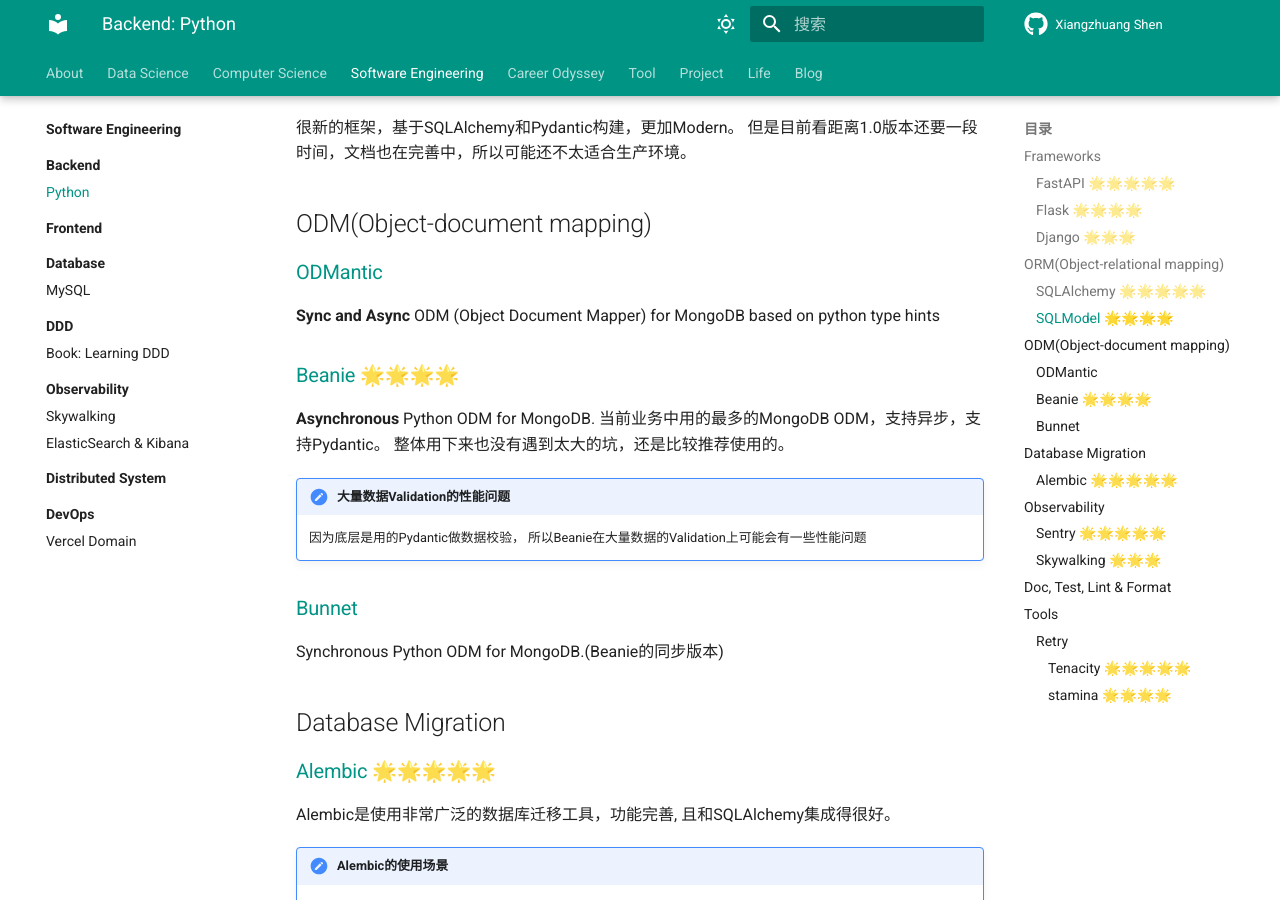
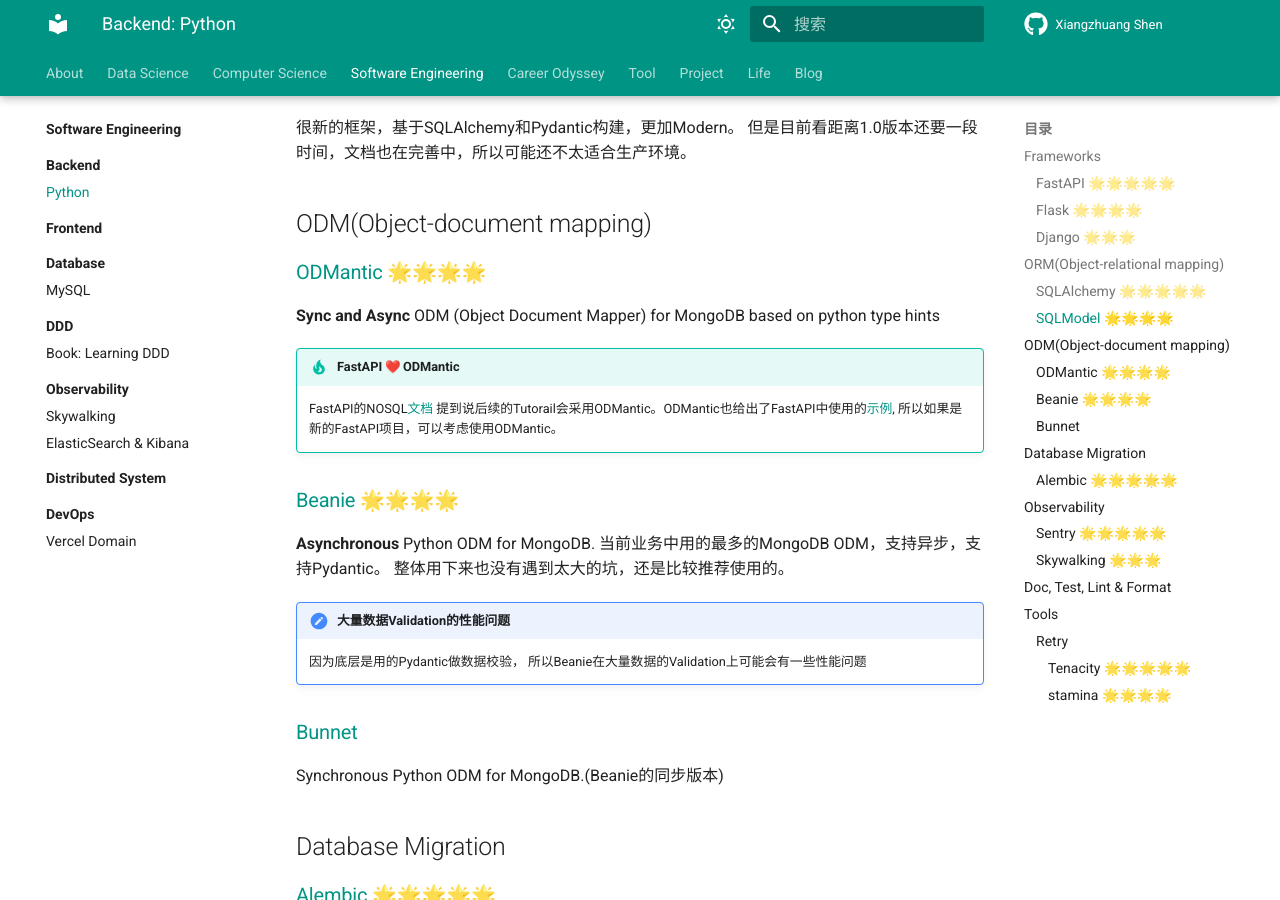
Before and after one commit to shenxiangzhuang/shenxiangzhuang.github.io, an MkDocs documentation site: the page built from docs/se/backend/python/index.md, in a window 1280 px wide and 900 px high, scrolled down 781 px. Built offline with MkDocs 1.6.1 and Material for MkDocs 9.7.7, drawn with Linux system fonts in a browser that asks for light colours; emoji names are drawn with the system emoji font; comment, search, counter and statistics services are not loaded.

Commit message:
add: odmantic&fastapi (#133)

```diff
--- a/docs/se/backend/python/index.md
+++ b/docs/se/backend/python/index.md
@@ -24,8 +24,15 @@
 
 ## ODM(Object-document mapping)
 
-### [ODMantic](https://github.com/art049/odmantic)
+### [ODMantic](https://github.com/art049/odmantic) 🌟🌟🌟🌟
 **Sync and Async** ODM (Object Document Mapper) for MongoDB based on python type hints
+
+!!! tip "FastAPI :heart: ODMantic"
+
+    FastAPI的NOSQL[文档](https://fastapi.tiangolo.com/how-to/nosql-databases-couchbase/)
+    提到说后续的Tutorail会采用ODMantic。ODMantic也给出了FastAPI中使用的[示例](https://art049.github.io/odmantic/usage_fastapi/),
+    所以如果是新的FastAPI项目，可以考虑使用ODMantic。
+
 
 ### [Beanie](https://github.com/roman-right/beanie) 🌟🌟🌟🌟
 **Asynchronous** Python ODM for MongoDB.
```
Also changed, not shown: docs/assets/git-committers/page-authors.json (+1 -1 lines).
